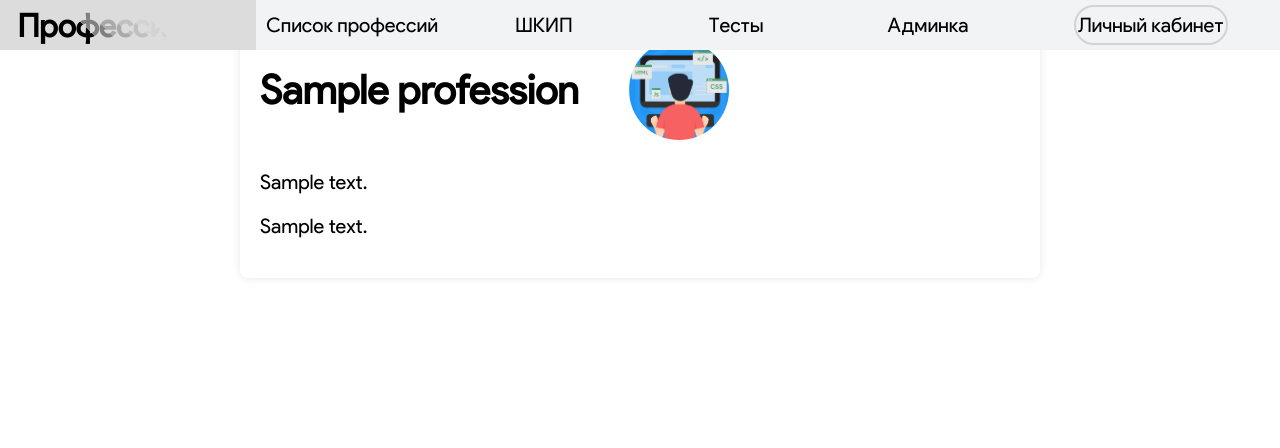
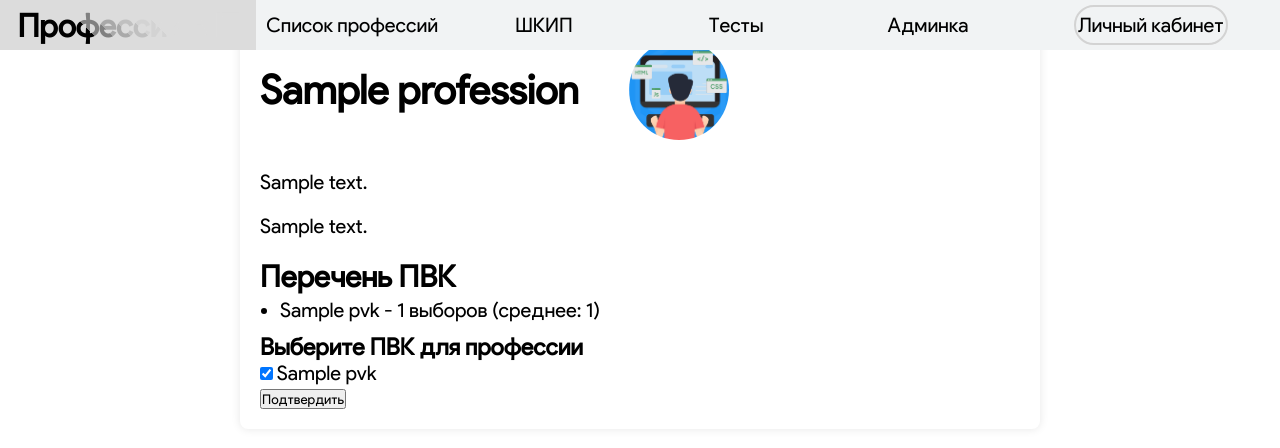
Before and after one commit to feedeliseev/ITprof, a PHP site: page /profession_page.php in a window 1280 px wide. Shown: the top 448 px of the page. Run offline with PHP 8.4, Linux system fonts and the light colour scheme; the visitor is signed in with stand-in values (Sample User, id 1); tables that the repository leaves empty or names only in its code hold one stand-in row (values such as "Sample post").

Commit message:
добавлены ПВК

```diff
--- a/profession_page.php
+++ b/profession_page.php
@@ -1,4 +1,6 @@
 <?php
+session_start();
+
 $dsn = 'mysql:host=localhost;dbname=feedelisee;charset=utf8mb4';
 $username = 'root';
 $password = '';
@@ -13,7 +15,9 @@ try {
     die("Ошибка подключения: " . $e->getMessage());
 }
 
-$id = isset($_GET['id']) ? intval($_GET['id']) : 1; // Получаем id из URL, по умолчанию 1
+$id = isset($_GET['id']) ? intval($_GET['id']) : 1;
+$userId = isset($_SESSION['user_id']) ? intval($_SESSION['user_id']) : null;
+$isExpert = isset($_SESSION['role']) && $_SESSION['role'] === 'expert';
 
 $query = $pdo->prepare("SELECT name, short_description, full_description FROM professions WHERE id = :id");
 $query->execute(['id' => $id]);
@@ -21,6 +25,30 @@ $profession = $query->fetch(PDO::FETCH_ASSOC);
 
 if (!$profession) {
     die("Профессия не найдена");
+}
+
+// Получение списка ПВК и количества выборов
+$pvkQuery = $pdo->prepare(
+    "SELECT pvk.id, pvk.name, COUNT(pvk_prof.userid) AS total_count
+     FROM pvk
+     LEFT JOIN pvk_prof ON pvk.id = pvk_prof.pvkid AND pvk_prof.profid = :profid
+     GROUP BY pvk.id
+     ORDER BY total_count DESC"
+);
+$pvkQuery->execute(['profid' => $id]);
+$pvkList = $pvkQuery->fetchAll();
+
+// Количество экспертов, выбравших хотя бы одно ПВК для профессии
+$totalExpertsQuery = $pdo->prepare("SELECT COUNT(DISTINCT userid) FROM pvk_prof WHERE profid = :profid");
+$totalExpertsQuery->execute(['profid' => $id]);
+$totalExperts = $totalExpertsQuery->fetchColumn();
+
+// Получение выбранных ПВК эксперта
+$expertPvk = [];
+if ($isExpert) {
+    $expertPvkQuery = $pdo->prepare("SELECT pvkid FROM pvk_prof WHERE profid = :profid AND userid = :userid");
+    $expertPvkQuery->execute(['profid' => $id, 'userid' => $userId]);
+    $expertPvk = array_column($expertPvkQuery->fetchAll(), 'pvkid');
 }
 ?>
 <!DOCTYPE html>
@@ -42,6 +70,33 @@ if (!$profession) {
         <p><?php echo nl2br(htmlspecialchars($profession['short_description'])); ?></p>
         <p><?php echo htmlspecialchars_decode($profession['full_description']); ?></p>
     </div>
+
+    <h2>Перечень ПВК</h2>
+    <ul>
+        <?php foreach ($pvkList as $pvk) : ?>
+            <li>
+                <?php echo htmlspecialchars($pvk['name']); ?> -
+                <?php echo $pvk['total_count']; ?> выборов
+                <?php if ($totalExperts > 0) : ?>
+                    (среднее: <?php echo round($pvk['total_count'] / $totalExperts, 2); ?>)
+                <?php endif; ?>
+            </li>
+        <?php endforeach; ?>
+    </ul>
+
+    <?php if ($isExpert) : ?>
+        <form method="post" action="/ITprof/update_pvk.php">
+            <h3>Выберите ПВК для профессии</h3>
+            <?php foreach ($pvkList as $pvk) : ?>
+                <label>
+                    <input type="checkbox" name="pvk[]" value="<?php echo $pvk['id']; ?>" <?php echo in_array($pvk['id'], $expertPvk) ? 'checked' : ''; ?>>
+                    <?php echo htmlspecialchars($pvk['name']); ?>
+                </label><br>
+            <?php endforeach; ?>
+            <input type="hidden" name="profid" value="<?php echo $id; ?>">
+            <button type="submit">Подтвердить</button>
+        </form>
+    <?php endif; ?>
 </div>
 
 <script>
```
Also changed, not shown: update_pvk.php (added, +42 -0 lines).
